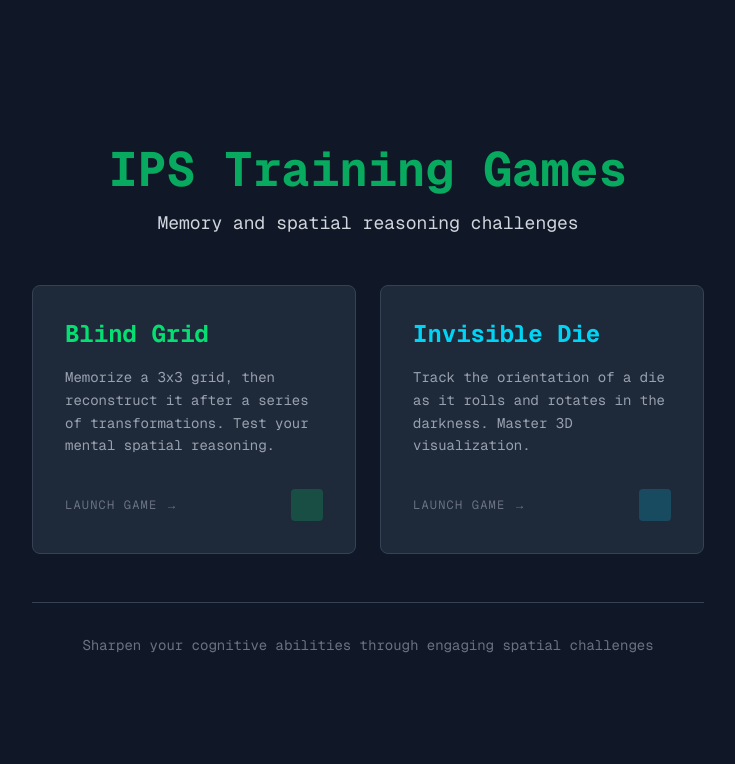
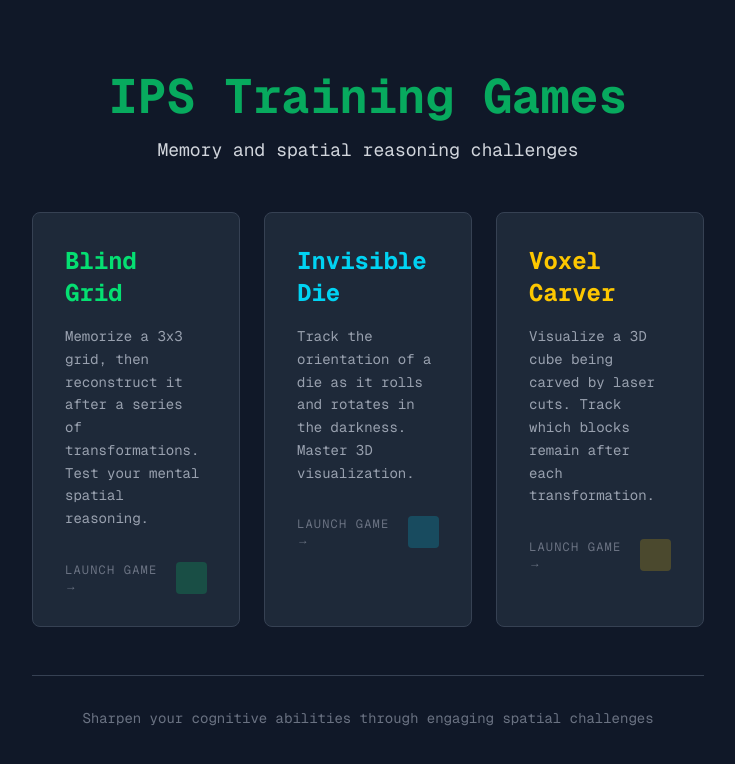
Before and after one commit to LogicCrafterIO/ips-training-games, a Next.js app: page / in a window 1280 px wide. Shown: the top 764 px of the page, without its empty margins (272-1007 px from the left). Built offline with nearby package versions, Linux system fonts and the light colour scheme.

Commit message:
home page edit

```diff
--- a/src/app/page.tsx
+++ b/src/app/page.tsx
@@ -13,7 +13,7 @@ export default function Home() {
         </div>
 
         {/* Games Grid */}
-        <div className="grid grid-cols-1 md:grid-cols-2 gap-6 w-full">
+        <div className="grid grid-cols-1 md:grid-cols-3 gap-6 w-full">
           {/* Blind Grid Card */}
           <a
             href="/blind-grid"
@@ -53,6 +53,26 @@ export default function Home() {
               </div>
             </div>
           </a>
+
+          {/* Voxel Carver Card */}
+          <a
+            href="/voxel-carver"
+            className="group relative overflow-hidden rounded-lg bg-gray-800 p-8 border border-gray-700 hover:border-yellow-400 transition-all duration-300 hover:shadow-[0_0_20px_rgba(250,204,21,0.3)]"
+          >
+            <div className="absolute inset-0 bg-gradient-to-br from-yellow-400/10 to-transparent opacity-0 group-hover:opacity-100 transition-opacity" />
+            <div className="relative z-10 space-y-4">
+              <h2 className="text-2xl font-bold text-yellow-400">Voxel Carver</h2>
+              <p className="text-gray-400 text-sm leading-relaxed">
+                Visualize a 3D cube being carved by laser cuts. Track which blocks remain after each transformation.
+              </p>
+              <div className="flex items-center justify-between pt-4">
+                <span className="text-xs uppercase tracking-widest text-gray-500">
+                  Launch Game →
+                </span>
+                <div className="w-8 h-8 bg-yellow-400/20 rounded group-hover:bg-yellow-400/40 transition-colors" />
+              </div>
+            </div>
+          </a>
         </div>
 
         {/* Footer */}
```
